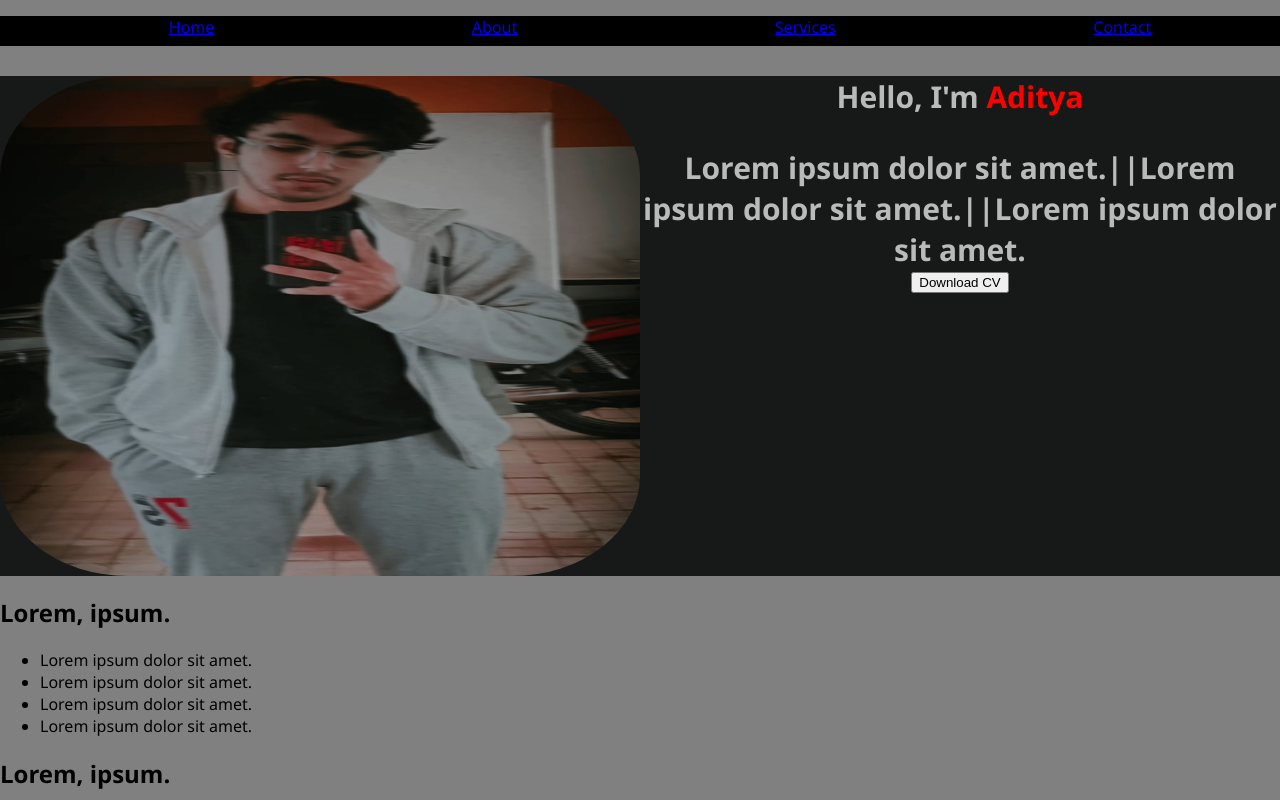
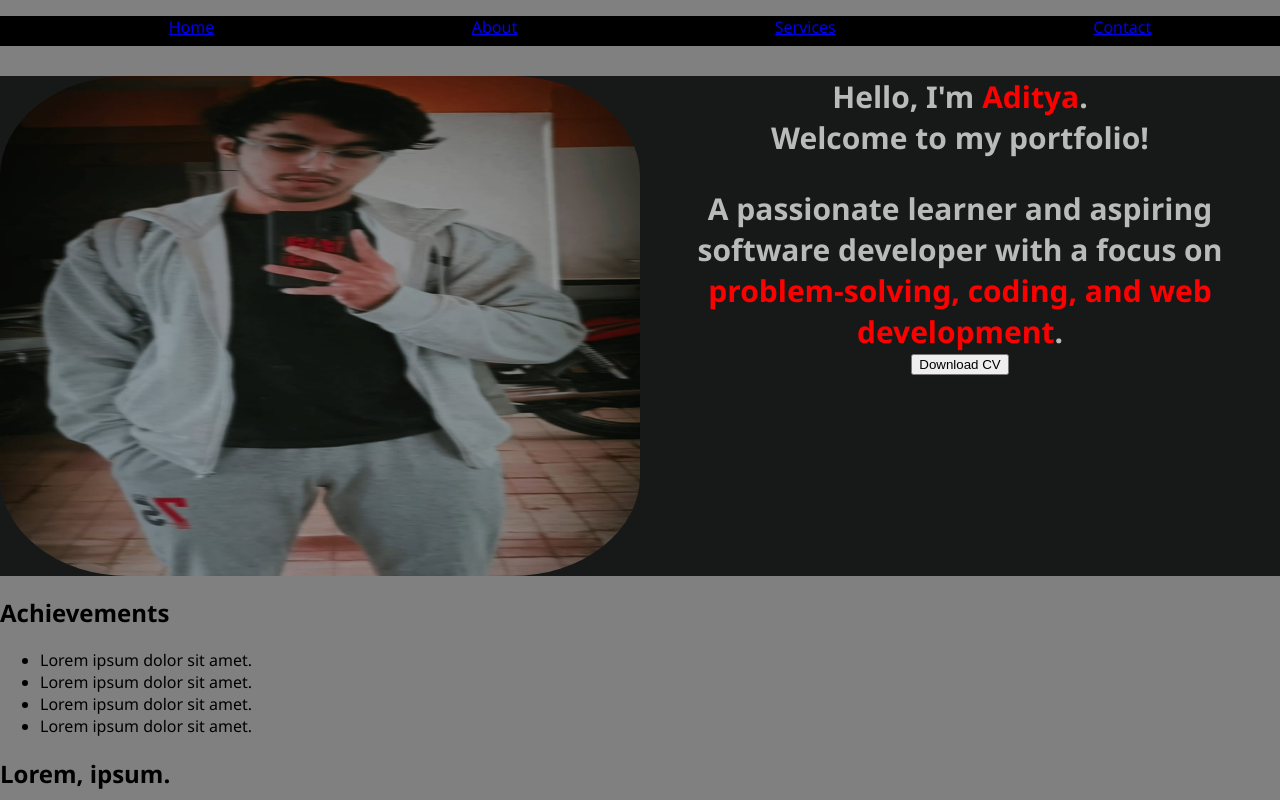
Before and after one commit to adii0205/aditya, a plain HTML site: page index.html in a window 1280 px wide. Shown: the top 800 px of the page. Drawn offline with Linux system fonts and the light colour scheme.

Commit message:
Update index.html

```diff
--- a/index.html
+++ b/index.html
@@ -20,15 +20,20 @@
         <div class="container">
             <img class="img" src="./WhatsApp Image 2024-12-23 at 14.13.02_0f0d1e25.jpg" alt="aditya image">
             <div class="text">
-                <p>Hello, I'm <span class="mujhe">Aditya</span></p>
-                <span>Lorem ipsum dolor sit amet.||Lorem ipsum dolor sit amet.||Lorem ipsum dolor sit amet.</span>
+                <p>Hello, I'm <span class="mujhe">Aditya</span>. <br> Welcome to my portfolio!</p>
+                <span>A passionate learner and aspiring software developer with a focus on<br> <span class="mujhe">problem-solving, coding, and web development</span>.</span>
             </div>
 
-                <button onclick="www.google.com">Download CV</button>
+
+        <a href="path/to/your/CV.pdf" download="C:\Users\adity\OneDrive\Desktop\form.pdf">
+            <button>Download CV</button>
+        </a>
         </div>
     </header>
     <section>
-        <h1>Lorem, ipsum.</h1>
+        <h1>
+            Achievements
+        </h1>
         <ul>
             <li>Lorem ipsum dolor sit amet.</li>
             <li>Lorem ipsum dolor sit amet.</li>
```
